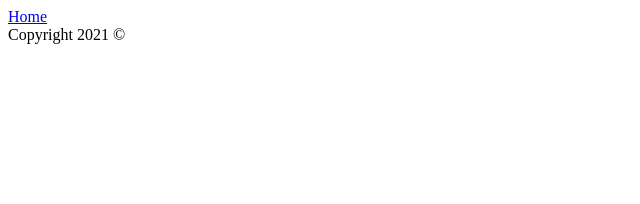
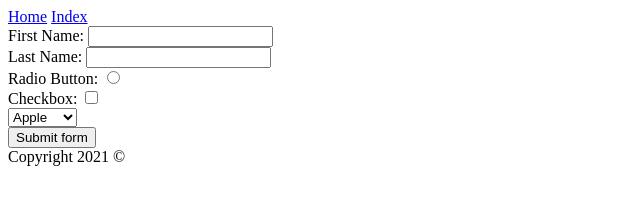
Before and after one commit to Alhaziello/se-cohort-labs, a plain HTML site: page module2/lab1-html/src/form.html in a window 1280 px wide. Shown: the whole page, without its empty margins (0-640 px from the left). Drawn offline with Linux system fonts and the light colour scheme.

Commit message:
module 2 lab 1 form

```diff
--- a/module2/lab1-html/src/form.html
+++ b/module2/lab1-html/src/form.html
@@ -1,16 +1,40 @@
 <!DOCTYPE html>
 <html>
-  <head>
-  </head>
+  <head> </head>
   <body>
     <header>
       <nav>
         <!-- works like <a href="/index.html">Home</a> -->
         <a href="/">Home</a>
+        <a href="./index.html">Index</a>
       </nav>
     </header>
-    <main>
-    </main>
+    <form method="POST" action="http://localhost:3000/profile">
+      <div>
+        <label for="fname">First Name:</label>
+        <input type="text" name="fname"/>
+      </div>
+      <div>
+        <label for="lname">Last Name:</label>
+        <input type="text" name="lname"/>
+      </div>
+      <div>
+        <label for="rbutton">Radio Button:</label>
+        <input type="radio" name="rbutton"/>
+      </div>
+      <div>
+        <label for="cbutton">Checkbox:</label>
+        <input type="checkbox" name="cbutton"/>
+      </div>
+      <select name="fruit">
+        <option value="apple">Apple</option>
+        <option value="banana">Banana</option>
+        <option value="kiwifruit">Kiwifruit</option>
+      </select>
+      <br>
+      <button type="submit">Submit form</button>
+    </form>
+    <main></main>
     <footer>Copyright 2021 &copy;</footer>
   </body>
 </html>
```
